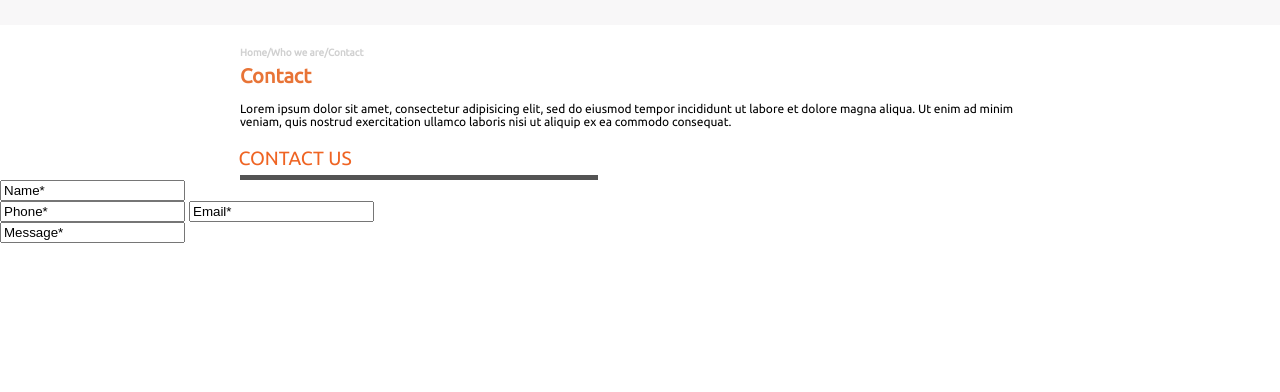
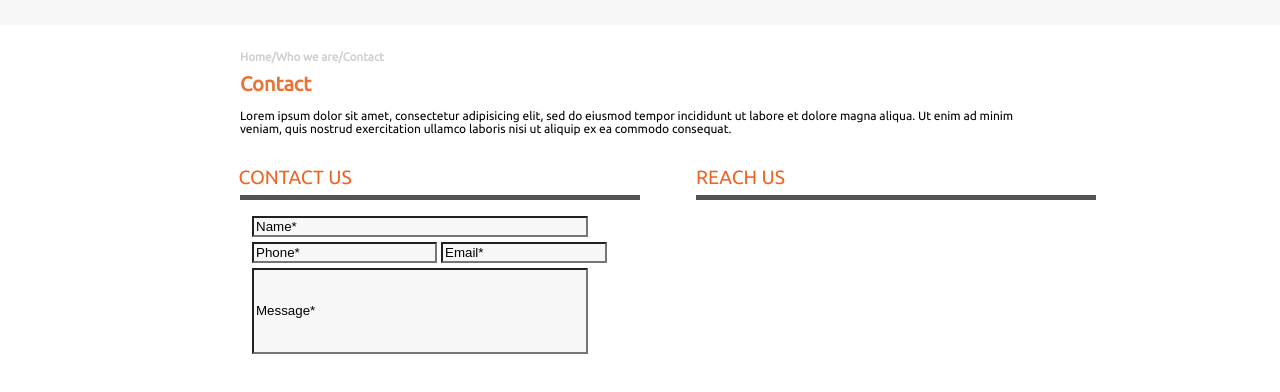
Before and after one commit to lizzareyes13/skilltest-lizza, a plain HTML site: page index.html in a window 1280 px wide. Shown: the part 124-516 px from the top of the page. Drawn offline with nearby package versions, Linux system fonts and the light colour scheme.

Commit message:
reach us - contact form

```diff
--- a/index.html
+++ b/index.html
@@ -120,19 +120,31 @@
         <p>Lorem ipsum dolor sit amet, consectetur adipisicing elit, sed do eiusmod tempor incididunt ut labore et dolore magna aliqua. Ut enim ad minim veniam, quis nostrud exercitation ullamco laboris nisi ut aliquip ex ea commodo consequat.</p>
       </div>
 
+      <div class="contact-box">
         <!-- contact form -->
-      <div class="contact-form">
+        <div class="contact-us">
           <p>CONTACT US</p>
           <div id="hr-line"></div>
-        <div class="name-input">
+
+          <div class="form-field">
+            <div id="name-input">
               <input type="text" value="Name*">
             </div>
-        <div class="phone-email-input">
-          <input type="text" value="Phone*">
-          <input type="text" value="Email*">
+            <div id="phone-email-input">
+              <input id="phone-input" type="text" value="Phone*">
+              <input id="email-input" type="text" value="Email*">
             </div>
-        <div class="message-input">
+            <div id="message-input">
               <input type="text" value="Message*">
+            </div>
+          </div>
+
+        </div>
+
+        <!-- REACH US -->
+        <div class="reach-us">
+          <p>REACH US</p>
+          <div id="hr-line2"></div>
         </div>
       </div>
 
--- a/style.css
+++ b/style.css
@@ -125,7 +125,7 @@
   margin-left: 15rem;
   font-family: 'Ubuntu', sans-serif;
   color: #D0D0D0;
-  font-size: 12px;
+  font-size: 14px;
 }
 #home-tab:hover{
   color: #9A9A9A;
@@ -164,7 +164,7 @@
 
 /***************************************************************************/
 
-.contact-form p{
+.contact-us p{
   font-family: 'Ubuntu', sans-serif;
   color: #EF6423;
   margin-left: 14.9rem;
@@ -174,7 +174,56 @@
   margin: 0;
   margin-left: 15rem;
   margin-top: -0.85rem;
-  width: 28%;
+  width: 25rem;
   height: 5px;
   background-color: #545454;
 }
+.form-field{
+  margin-top: 1rem;
+  margin-left: 15.75rem;
+}
+
+#name-input input{
+  background-color: #f8f7f8;
+  width: 20.5rem;
+}
+
+#phone-email-input{
+  margin-top: 5px;
+}
+#phone-input{
+  background-color: #f8f7f8;
+}
+#email-input{
+  width: 158px;
+  background-color: #f8f7f8;
+}
+
+#message-input input{
+  width: 20.5rem;
+  height: 5rem;
+  margin-top: 5px;
+  background-color: #f8f7f8;
+  text-align: justify;
+}
+.reach-us p{
+  font-family: 'Ubuntu', sans-serif;
+  color: #EF6423;
+  margin-left: 3.5rem;
+  font-size: 1.2rem;
+}
+
+/*CONTACT-BOX*/
+
+.contact-box{
+  margin: 0 auto;
+  display: flex;
+}
+#hr-line2{
+  margin: 0;
+  margin-left: 3.5rem;
+  margin-top: -0.85rem;
+  width: 25rem;
+  height: 5px;
+  background-color: #545454;
+}
```
Lines whose indentation alone changed are shown as unchanged.
